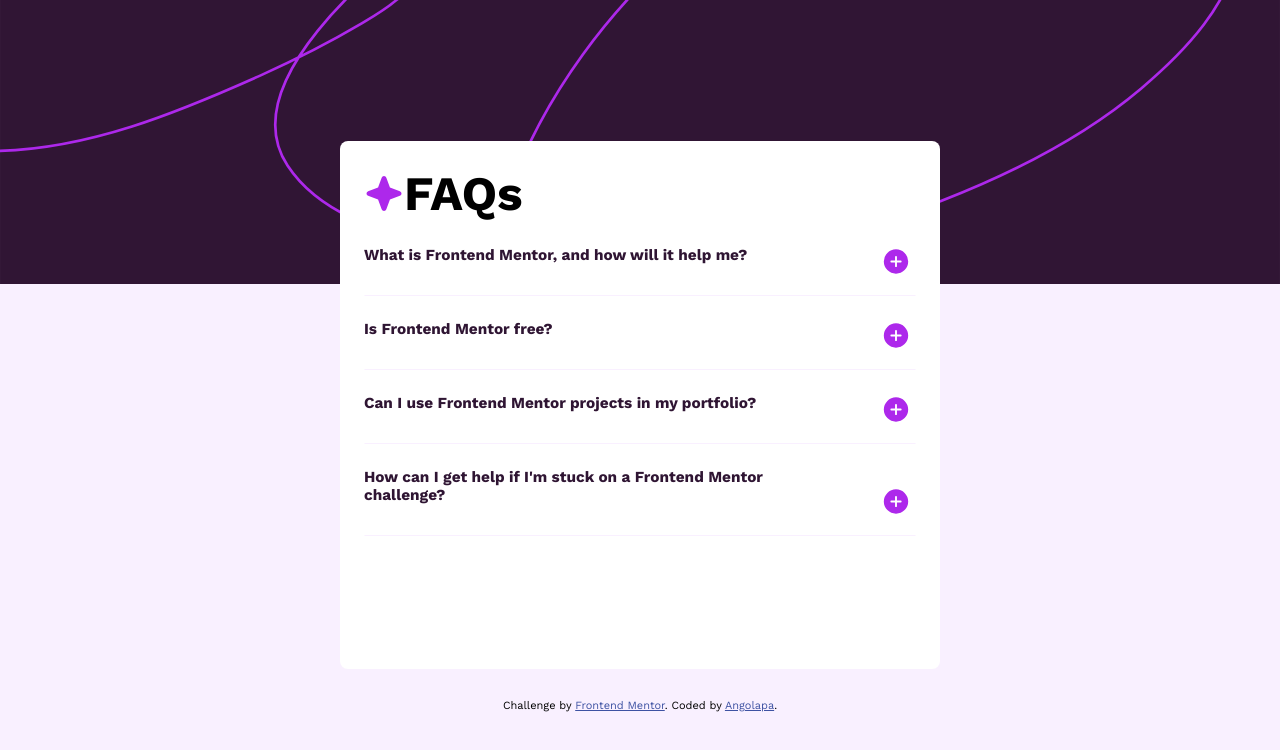
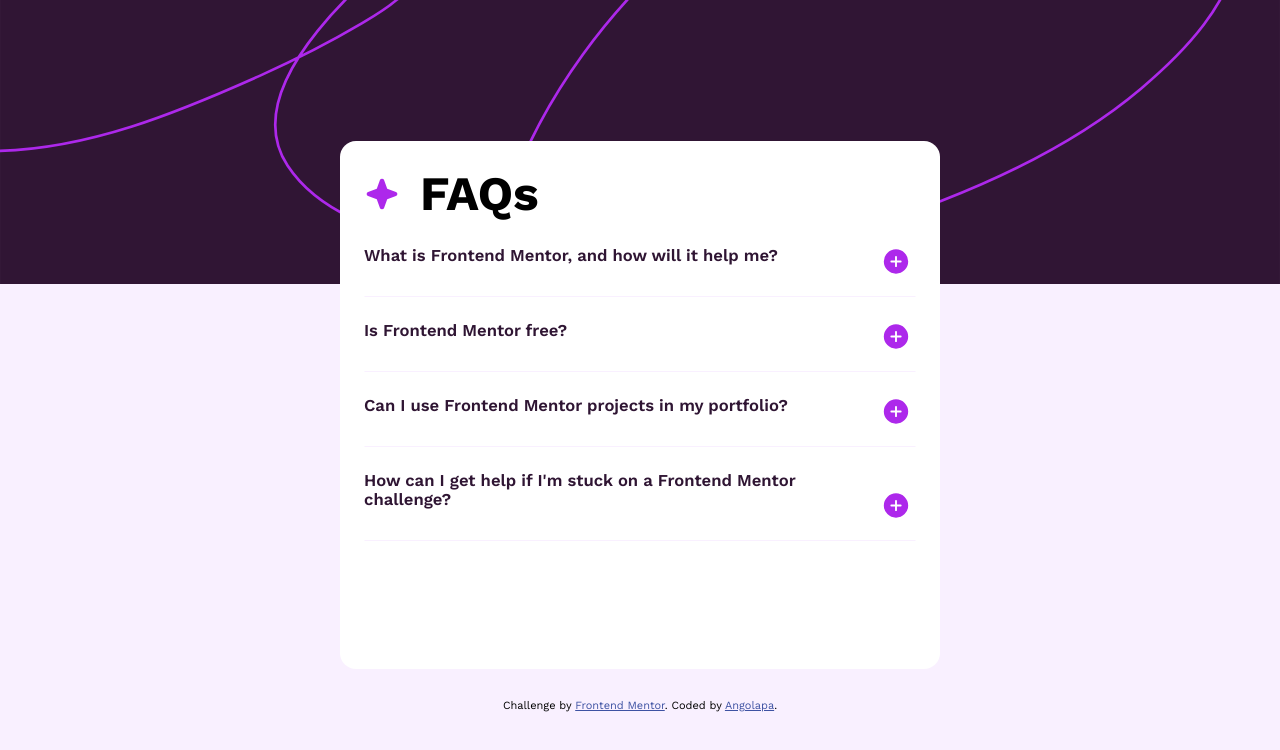
Before and after one commit to Angolapa/Faq-accordion-main-2, a plain HTML site: page index.html in a window 1280 px wide. Drawn offline with nearby package versions, Linux system fonts and the light colour scheme.

Commit message:
Casi Finalizado

```diff
--- a/index.html
+++ b/index.html
@@ -15,8 +15,8 @@
     <section class="main-container__s">
 
       <div class="main-container__s__icon__title">
-        <img src="./assets/images/icon-star.svg" alt="Icon Star">
-        <h1 main-container__s1__title>FAQs</h1>
+        <img class="main-container__s__icon__title__img" src="./assets/images/icon-star.svg" alt="Icon Star">
+        <h1  class="main-container__s__title">FAQs</h1>
       </div>
 
       <div class="main-container__s__div" id="container1">
--- a/styles.css
+++ b/styles.css
@@ -35,11 +35,18 @@
     font-size: 0.8em;
     position: relative;
     margin: 16px 0;
+
  }
 
 .main-container__s__icon__title{
     display: flex;
     align-items: center;
+
+}
+.main-container__s__icon__title__img{
+    width: 24px;
+    height: 24px;
+    margin-right: 20px;
 }
 
 .main-container__s__div__title{
@@ -87,9 +94,20 @@
      }
      .main-container{
         width: 600px;
+        border-radius: 16px;
     }
     .main-container__s__icon__title{
         font-size: 2em;
     }
-
+    .main-container__s__icon__title__img{
+        width:36px;
+        height: 36px;
+    }
+    .main-container__s__div__title{
+        font-size: 1.3em;
+        font-weight: 600;
+    }
+    .main-container__s__div__p{
+        font-size: 1.3em;
+    }
 }
```
